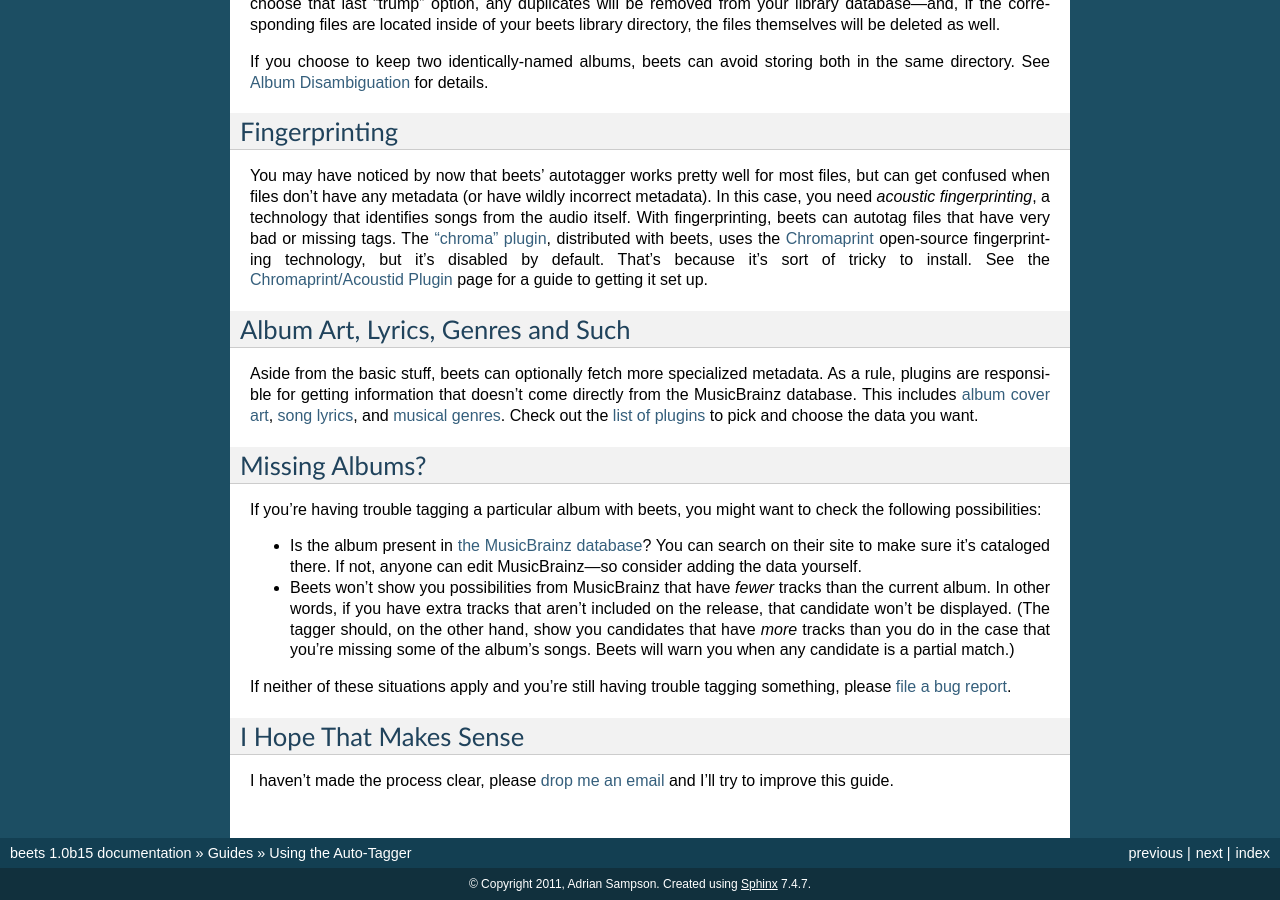
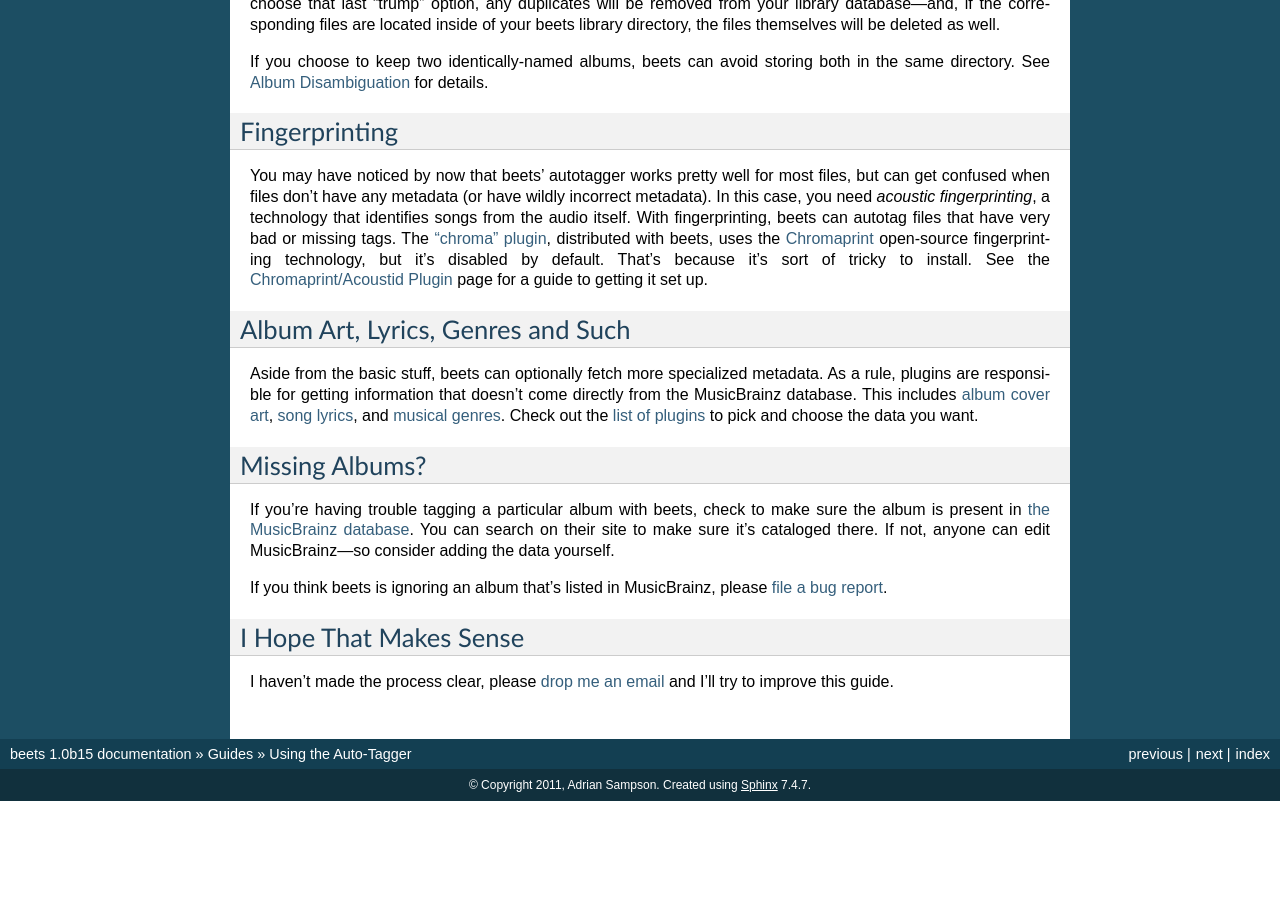
Before and after one commit to google-code-export/beets, a Sphinx documentation site: the page built from docs/guides/tagger.rst, in a window 1280 px wide and 900 px high, scrolled down 3288 px. Built offline with Sphinx 7.4.7, drawn with Linux system fonts in a browser that asks for light colours; after the commit the page ends 4089 px from its top, so only the background shows below that.

Commit message:
docs for unmatched-tracks matches

```diff
--- a/docs/changelog.rst
+++ b/docs/changelog.rst
@@ -9,6 +9,12 @@
 plugin (the :doc:`/plugins/fetchart`). If you want to continue fetching cover
 art for your music, enable this plugin after upgrading to beets 1.0b15.
 
+* The autotagger can now find matches for albums when you have extra tracks on
+  your filesystem that aren't present in the MusicBrainz catalog. Previously, if
+  you tried to match album with 15 audio files but the MusicBrainz entry had
+  only 14 tracks, beets would ignore this match. Now, beets will show you
+  matches even when they are "too short" and indicate which tracks from your
+  disk are unmatched.
 * Tracks on multi-disc albums can now be numbered per-disc instead of per-album
   via the :ref:`per_disc_numbering` config option.
 * The default output format for the ``beet list`` command is now configurable
--- a/docs/guides/tagger.rst
+++ b/docs/guides/tagger.rst
@@ -243,23 +243,15 @@
 Missing Albums?
 ---------------
 
-If you're having trouble tagging a particular album with beets, you might want to check the following possibilities:
-
-* Is the album present in `the MusicBrainz database`_?  You can search on their
-  site to make sure it's cataloged there. If not, anyone can edit
-  MusicBrainz---so consider adding the data yourself.
-
-* Beets won't show you possibilities from MusicBrainz that have *fewer* tracks
-  than the current album. In other words, if you have extra tracks that aren't
-  included on the release, that candidate won't be displayed. (The tagger
-  should, on the other hand, show you candidates that have *more* tracks than
-  you do in the case that you're missing some of the album's songs. Beets will
-  warn you when any candidate is a partial match.)
+If you're having trouble tagging a particular album with beets, check to make
+sure the album is present in `the MusicBrainz database`_.  You can search on
+their site to make sure it's cataloged there. If not, anyone can edit
+MusicBrainz---so consider adding the data yourself.
 
 .. _the MusicBrainz database: http://musicbrainz.org/
 
-If neither of these situations apply and you're still having trouble tagging
-something, please `file a bug report`_.
+If you think beets is ignoring an album that's listed in MusicBrainz, please
+`file a bug report`_.
 
 .. _file a bug report: http://code.google.com/p/beets/issues/entry
 
```
